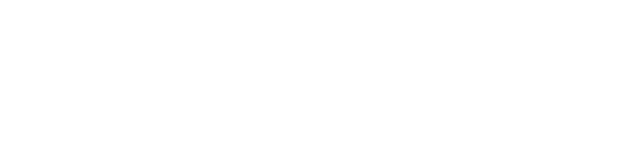
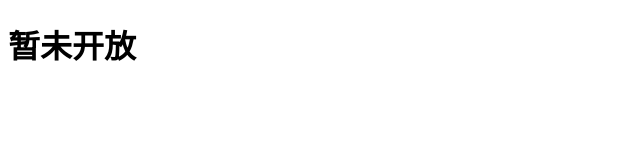
Before and after one commit to HONG-LOU/HONG-LOU.github.io, a plain HTML site: page html/alo.html in a window 1280 px wide. Shown: the whole page, without its empty margins (0-640 px from the left). Drawn offline with Linux system fonts and the light colour scheme.

Commit message:
Update alo.html

```diff
--- a/html/alo.html
+++ b/html/alo.html
@@ -7,6 +7,6 @@
   <title>u the best</title>
 </head>
 <body>
-
+  <h1>暂未开放</h1>
 </body>
 </html>
```
